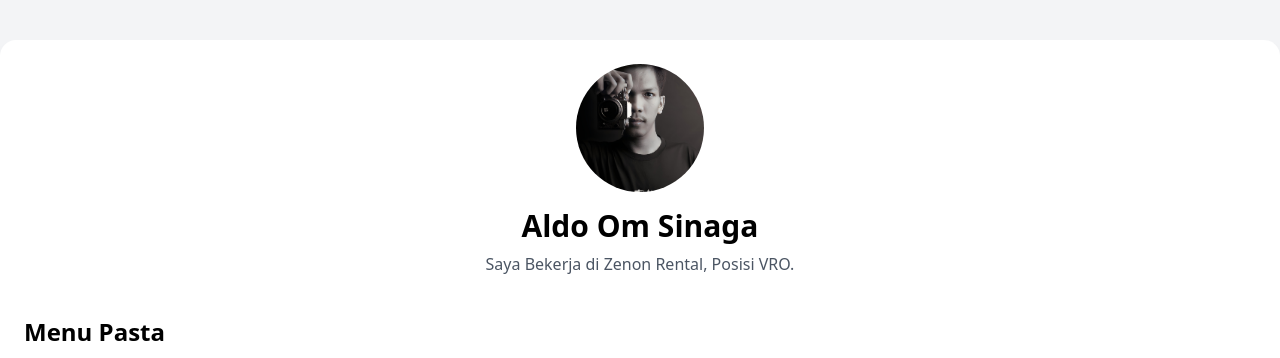
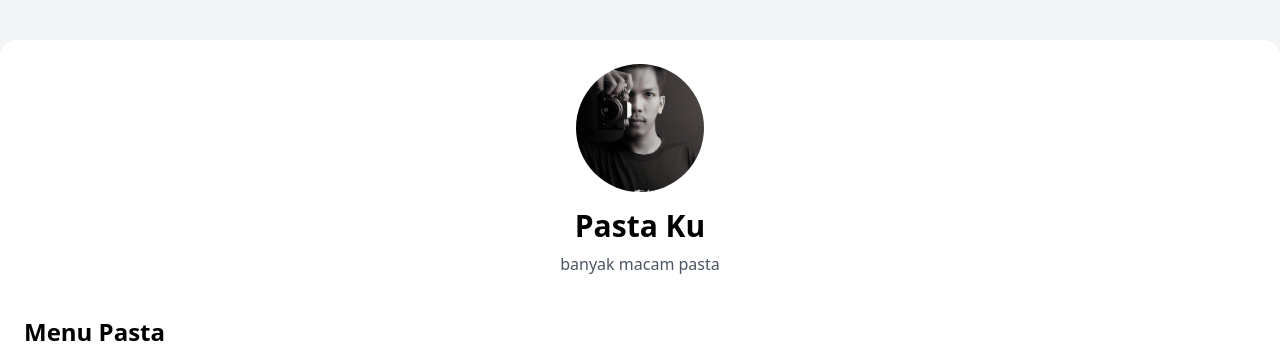
Before and after one commit to AldoSinaga1512/Websaya, a plain HTML site: page index.html in a window 1280 px wide. Shown: the top 358 px of the page. Drawn offline with nearby package versions, Linux system fonts and the light colour scheme.

Commit message:
Update index.html

```diff
--- a/index.html
+++ b/index.html
@@ -113,8 +113,8 @@
   <div class="container mx-auto mt-10 p-6 bg-white rounded-2xl shadow-lg">
     <div class="text-center">
       <img src="retouch_1703546733344.JPEG.jpg" alt="Foto Profil" class="mx-auto rounded-full mb-4 w-32 h-32 object-cover" />
-      <h1 class="text-3xl font-bold">Aldo Om Sinaga</h1>
-      <p class="text-gray-600 mt-2">Saya Bekerja di Zenon Rental, Posisi VRO.</p>
+      <h1 class="text-3xl font-bold">Pasta Ku</h1>
+      <p class="text-gray-600 mt-2">banyak macam pasta</p>
     </div>
 
     <div class="mt-10">
```
